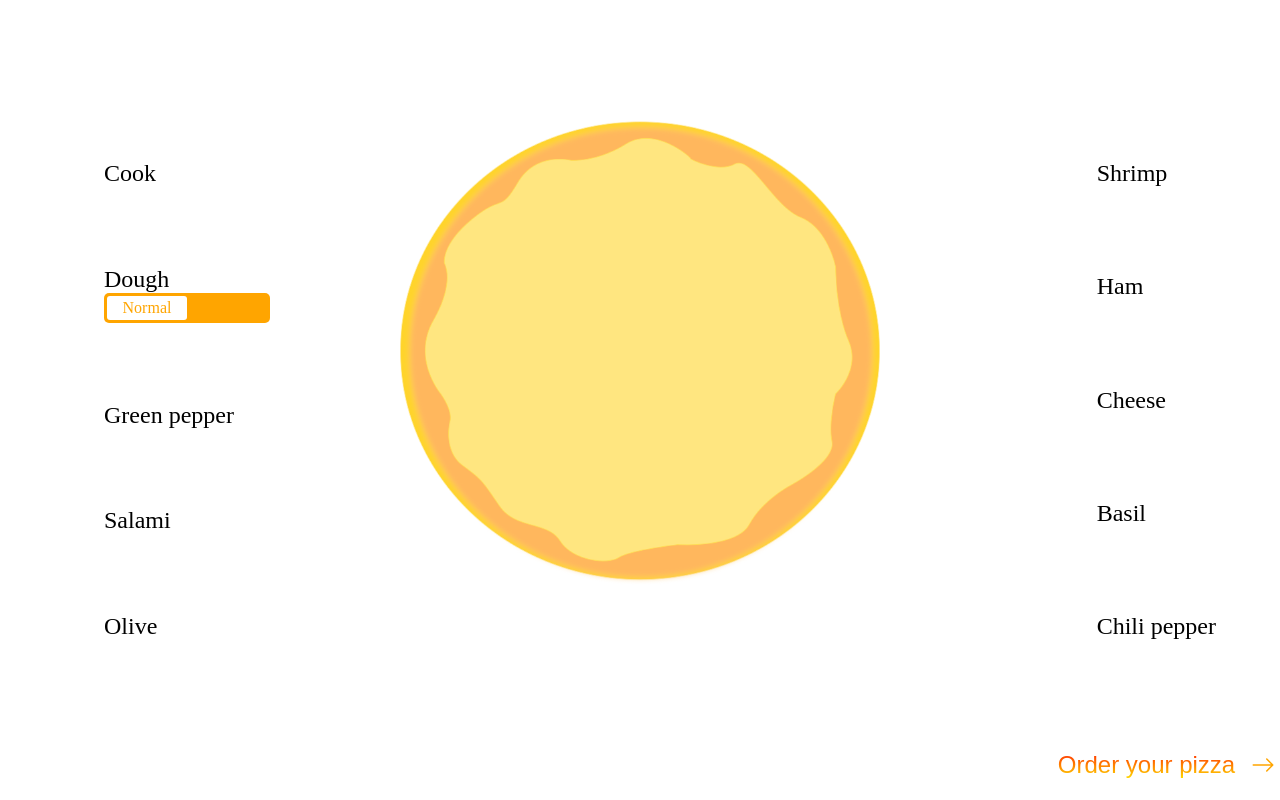
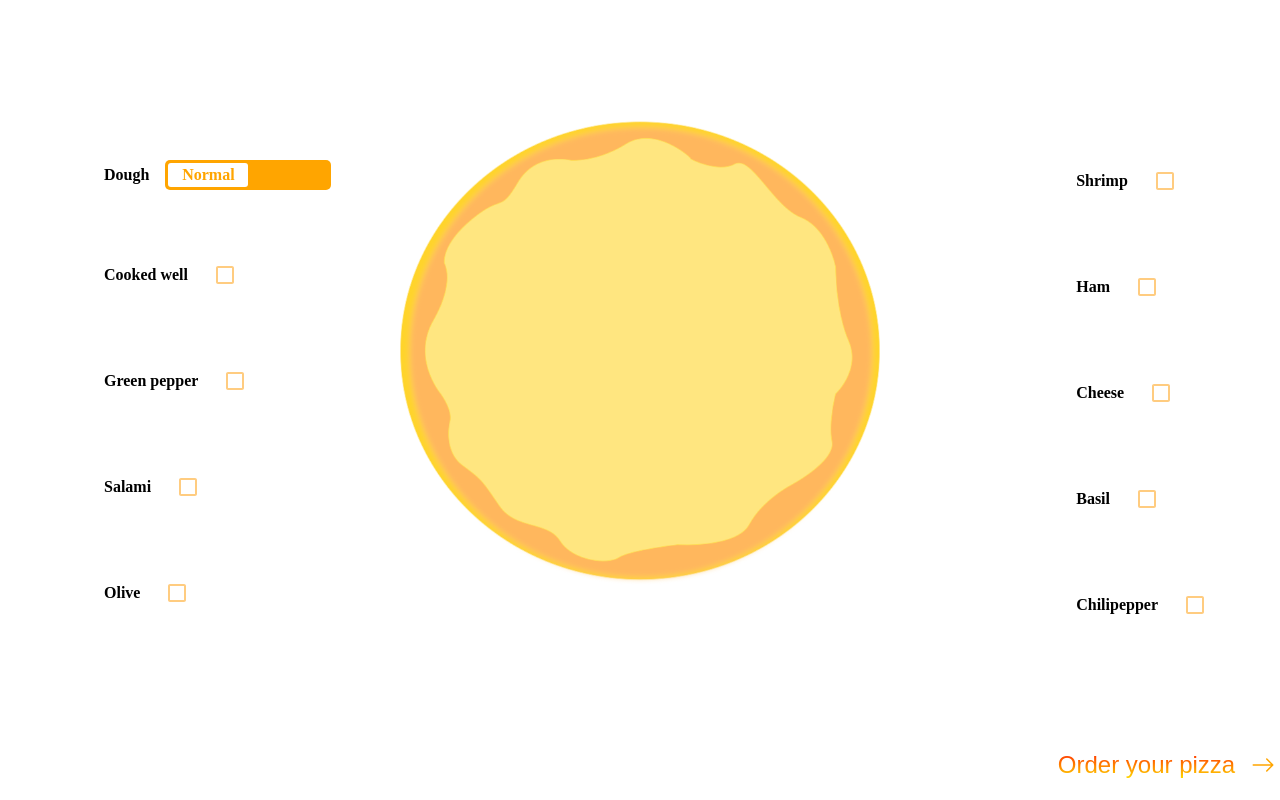
Before and after one commit to Shiho317/DOUGHING, a React (Create React App) app: page / in a window 1280 px wide. Built offline with nearby package versions, Linux system fonts and the light colour scheme.

Commit message:
added ingredients data

```diff
--- /dev/null
+++ b/src/Ingredients.tsx
@@ -0,0 +1,67 @@
+// export const Ingredients = [
+//   {
+//     item: 'Dough',
+//     cookedwell: false,
+//     greenpepper: false,
+//     salami: false,
+//     olive: false,
+//     shrimp: false,
+//     ham: false,
+//     cheese: false,
+//     basil: false,
+//     chilipepper: false
+//   }
+// ]
+
+export const Ingredients = [
+  {
+    id: 1,
+    item: 'Dough',
+    add: false,
+  },
+  {
+    id: 2,
+    item: 'Cooked well',
+    add: false,
+  },
+  {
+    id: 3,
+    item: 'Green pepper',
+    add: false,
+  },
+  {
+    id: 4,
+    item: 'Salami',
+    add: false,
+  },
+  {
+    id: 5,
+    item: 'Olive',
+    add: false,
+  },
+  {
+    id: 6,
+    item: 'Shrimp',
+    add: false,
+  },
+  {
+    id: 7,
+    item: 'Ham',
+    add: false,
+  },
+  {
+    id: 8,
+    item: 'Cheese',
+    add: false,
+  },
+  {
+    id: 9,
+    item: 'Basil',
+    add: false,
+  },
+  {
+    id: 10,
+    item: 'Chilipepper',
+    add: false,
+  },
+]
--- a/src/pages/Built/Built.css
+++ b/src/pages/Built/Built.css
@@ -17,14 +17,21 @@
   display: flex;
   flex-direction: column;
   flex-wrap: wrap;
-  justify-content: space-between;
+  /* justify-content: space-between; */
   align-content: space-between;
   gap: 4rem;
   list-style: none;
 }
 
 .ingredients li{
-  font-size: 1.5rem;
+  display: flex;
+  align-items: center;
+  gap: 1rem;
+  font-size: 1rem;
+}
+
+.ingredients p{
+  font-weight: bold;
 }
 
 .pizza-img{
--- a/src/pages/Built/Built.tsx
+++ b/src/pages/Built/Built.tsx
@@ -1,24 +1,28 @@
 import { BsArrowRight } from 'react-icons/bs';
 import pizza from '../../images/simple-dough.png';
 import '../Built/Built.css';
+import CheckBox from '../CheckBox/CheckBox';
 import Motion from '../Motion/Motion';
+import { Ingredients } from '../../Ingredients';
 
+export interface ItemTypeInfo{
+  id: number;
+  item: string;
+  add: boolean;
+}
 
 const Built = () => {
   return(
     <div className='built-section'>
       <div className="built-wrapper">
         <ul className="ingredients">
-          <li>Cook</li>
-          <li>Dough<Motion/></li>
-          <li>Green pepper</li>
-          <li>Salami</li>
-          <li>Olive</li>
-          <li>Shrimp</li>
-          <li>Ham</li>
-          <li>Cheese</li>
-          <li>Basil</li>
-          <li>Chili pepper</li>
+          <li><p>{Ingredients.find(ele => ele.id === 1)?.item}</p><Motion/></li>
+          {Ingredients.filter(ingredient => ingredient.id > 1).map(ingredient => (
+            <li key={ingredient.id}>
+              <p>{ingredient.item}</p>
+              <CheckBox/>
+            </li>
+          ))}
         </ul>
         <div className="pizza-img">
           <img src={pizza} alt="pizza" />
--- /dev/null
+++ b/src/pages/CheckBox/CheckBox.tsx
@@ -0,0 +1,28 @@
+import Checkbox from '@mui/material/Checkbox';
+import { useState } from 'react';
+import { orange } from '@mui/material/colors';
+
+
+const CheckBox = () => {
+  const [isChecked, setIsChecked] = useState(false);
+
+  const handleChange = (e: any) => {
+    setIsChecked(e.target.checked)
+  };
+
+  return(
+    <Checkbox
+      checked={isChecked}
+      onChange={handleChange}
+      inputProps={{ 'aria-label': 'controlled' }}
+      sx={{
+        color: orange[200],
+        '&.Mui-checked': {
+          color: orange[500],
+        },
+      }}
+    />
+  )
+};
+
+export default CheckBox
--- a/src/pages/Motion/Motion.tsx
+++ b/src/pages/Motion/Motion.tsx
@@ -1,7 +1,5 @@
-import { flexbox } from '@mui/system';
-import { motion, useAnimation } from 'framer-motion';
+import { motion } from 'framer-motion';
 import { useState } from 'react';
-import { FaBlackTie } from 'react-icons/fa';
 
 
 const divStyle = {
@@ -54,15 +52,8 @@ const Motion = () => {
   const [isActive, setIsActive] = useState(true);
   const [isCook, setIsCook] = useState('Normal');
 
-  const controls = useAnimation();
-
   const toggleSwitch = () => {
     setIsActive(prev => !prev)
-    controls.start({
-      transition: {
-        duration: 5
-      }
-    });
     if(isCook === 'Normal'){
       setIsCook('Thick')
     }else{
@@ -73,7 +64,7 @@ const Motion = () => {
   return(
     <div style={divStyle}>
       <div style={isActive ? switchStyle : switchStyle2}  onClick={() => toggleSwitch()} >
-        <motion.div style={toggleStyle} animate={controls} transition={spring}>
+        <motion.div style={toggleStyle} transition={spring}>
           <p>{isCook}</p>
         </motion.div>
       </div>
```
Also changed, not shown: src/pages/CheckBox/CheckBox.css (added).
